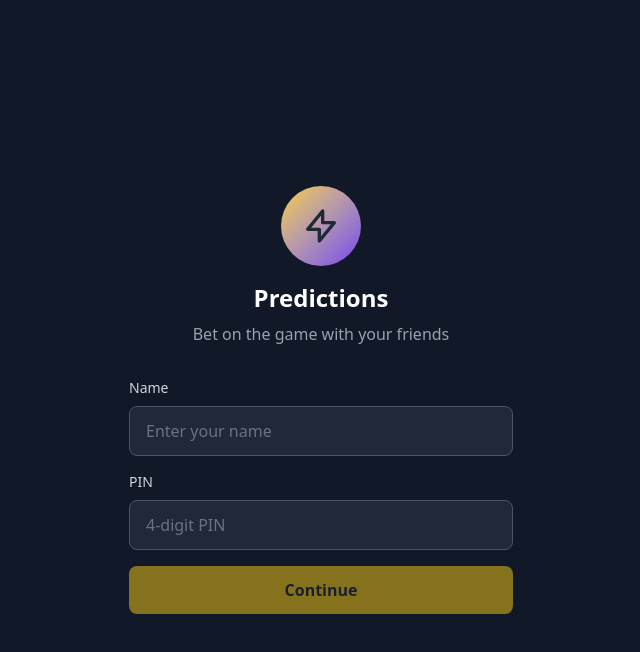
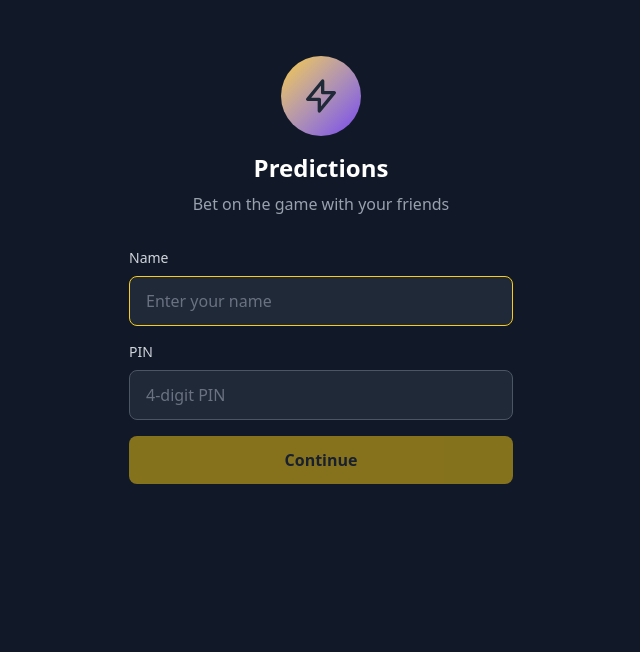
Before and after one commit to AlbinoDrought/creamy-prediction-market, a Vue app in the folder ui/: page / in a window 1280 px wide. Shown: the top 652 px of the page, without its empty margins (319-959 px from the left). Built offline with nearby package versions, Linux system fonts and the light colour scheme; no server answers.

Commit message:
fix: login alignment - don't cover password with osk

```diff
--- a/ui/src/views/LoginView.vue
+++ b/ui/src/views/LoginView.vue
@@ -21,10 +21,10 @@ async function handleSubmit() {
 </script>
 
 <template>
-  <div class="min-h-screen bg-bg flex flex-col items-center justify-center p-6">
+  <div class="min-h-screen bg-bg flex flex-col items-center p-6">
     <div class="w-full max-w-sm">
       <!-- Logo/Title -->
-      <div class="text-center mb-8">
+      <div class="text-center mb-8 mt-8">
         <div class="w-20 h-20 mx-auto mb-4 rounded-full bg-gradient-to-br from-primary to-secondary flex items-center justify-center">
           <svg class="w-10 h-10 text-dark" fill="none" stroke="currentColor" viewBox="0 0 24 24">
             <path stroke-linecap="round" stroke-linejoin="round" stroke-width="2" d="M13 10V3L4 14h7v7l9-11h-7z" />
@@ -48,6 +48,7 @@ async function handleSubmit() {
             required
             class="w-full bg-dark border border-dark-lighter rounded-lg px-4 py-3 text-white placeholder-gray-500 focus:outline-none focus:border-primary transition-colors"
             placeholder="Enter your name"
+            autofocus
           />
         </div>
 
```
